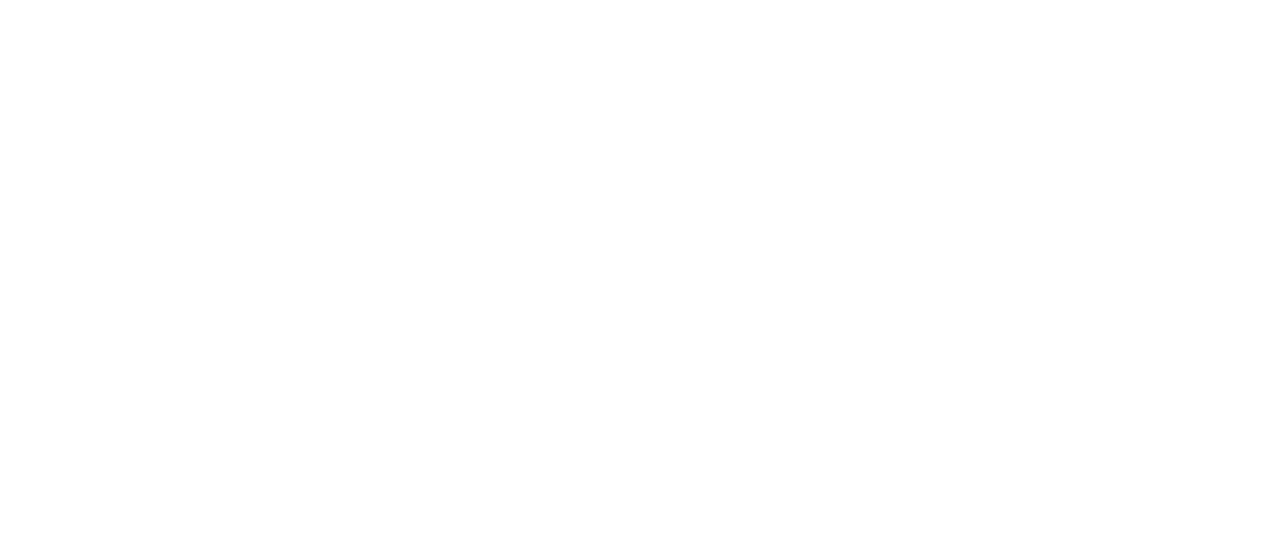
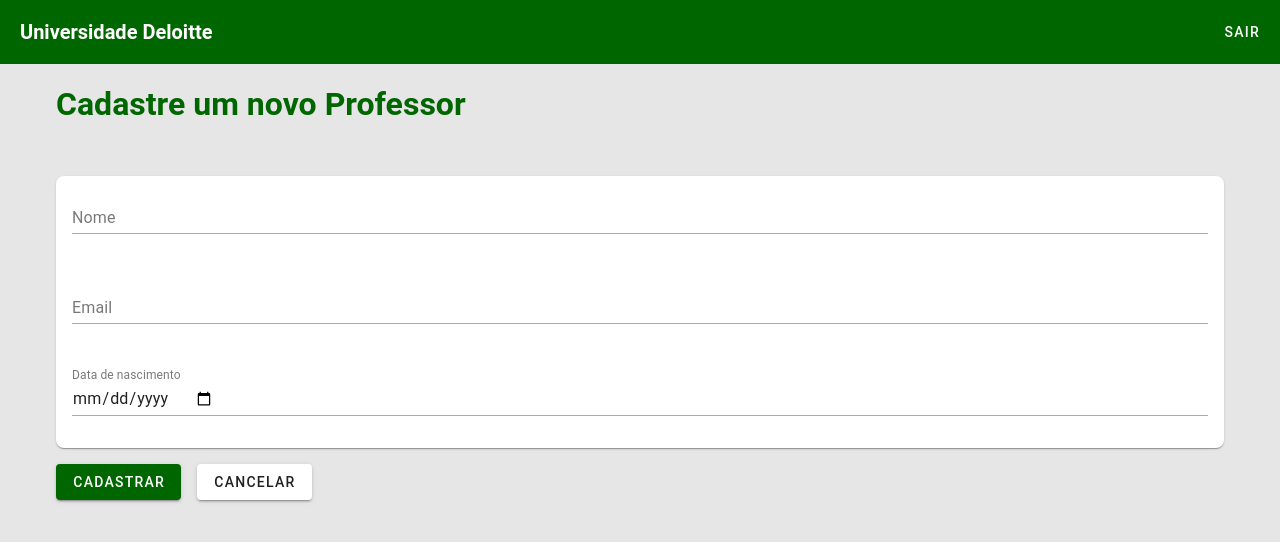
Before and after one commit to gabrielCouto26/universidade-deloitte-frontend, a Vue app: page /teacher/new in a window 1280 px wide. Before the commit this address had no page. Shown: the top 542 px of the page. Built offline with nearby package versions, Linux system fonts and the light colour scheme.

Commit message:
implementa cadastro de professor

```diff
--- a/src/base/router/index.js
+++ b/src/base/router/index.js
@@ -5,6 +5,7 @@ import { HomeRoutes } from '@/home/routes'
 import { GradeRoutes } from '@/grades/routes'
 import { DisciplineRoutes } from '@/disciplines/routes'
 import { StudentRoutes } from '@/students/routes'
+import { TeacherRoutes } from '@/teachers/routes'
 
 const routes = [
   {
@@ -15,7 +16,8 @@ const routes = [
       ...HomeRoutes,
       ...GradeRoutes,
       ...DisciplineRoutes,
-      ...StudentRoutes
+      ...StudentRoutes,
+      ...TeacherRoutes,
     ],
   },
 ]
--- /dev/null
+++ b/src/teachers/components/TeacherForm.vue
@@ -0,0 +1,73 @@
+<script setup>
+import { ref } from 'vue'
+import { useRouter } from 'vue-router';
+import { reactive } from 'vue';
+import BaseForm from '@/base/components/BaseForm.vue';
+
+const props = defineProps({
+    register: Function,
+})
+
+const router = useRouter()
+const form = reactive({
+    name: '',
+    email: '',
+    birthday: ''
+})
+
+const message = ref('')
+
+async function handleRegister() {
+    message.value = ''
+
+    const [res, error] = await props.register(form)
+
+    if (error) {
+        message.value = 'Erro ao cadastrar Professor'
+        return
+    }
+
+    if (res){
+        router.push({ name: 'Home' })
+    }
+}
+
+function handleCancel() {
+    router.back()
+}
+
+</script>
+
+<template>
+    <BaseForm
+        :numFields="Object.keys(form).length"
+        :message="message"
+        :register="handleRegister"
+        :cancel="handleCancel"
+    >
+        <template #field-1>
+            <v-text-field
+                v-model="form.name"
+                label="Nome"
+                variant="underlined"
+            />
+        </template>
+
+        <template #field-2>
+            <v-text-field
+                v-model="form.email"
+                label="Email"
+                variant="underlined"
+            />
+        </template>
+
+        <template #field-3>
+            <v-text-field
+                v-model="form.birthday"
+                label="Data de nascimento"
+                type="date"
+                variant="underlined"
+            />
+        </template>
+    </BaseForm>
+</template>
--- a/src/teachers/composable/index.js
+++ b/src/teachers/composable/index.js
@@ -1,5 +1,6 @@
 import { ref } from 'vue'
-import { getTeachers } from '@/teachers/services'
+import { getTeachers, createTeacher } from '@/teachers/services'
+import { TEACHER_USER_TYPE } from '@/base/enums'
 
 export const useTeachers = () => {
     const teachers = ref([])
@@ -15,8 +16,19 @@ export const useTeachers = () => {
         }
     }
 
+    async function addTeacher(data) {
+        data.user_type = TEACHER_USER_TYPE
+        const [res, error] = await createTeacher({ user: data })
+        if (error)
+            return [null, error]
+
+        if (res)
+            return [res, null]
+    }
+
     return {
         teachers,
         teachersList,
+        addTeacher
     }
 }
--- /dev/null
+++ b/src/teachers/routes.js
@@ -0,0 +1,7 @@
+export const TeacherRoutes = [
+    {
+        path: '/teacher/new',
+        name: 'NewTeacher',
+        component: () => import('./views/Teacher.vue')
+    }
+]
--- a/src/teachers/services/index.js
+++ b/src/teachers/services/index.js
@@ -9,6 +9,16 @@ async function getTeachers(){
     }
 }
 
+async function createTeacher(data){
+    try {
+        const res = await http.post('/api/teachers/', data)
+        return [res.data, null]
+    } catch (error) {
+        return [null, error]
+    }
+}
+
 export {
     getTeachers,
+    createTeacher
 }
--- /dev/null
+++ b/src/teachers/views/Teacher.vue
@@ -0,0 +1,22 @@
+
+<script setup>
+import { useTeachers } from '@/teachers/composable'
+import TeacherForm from '@/teachers/components/TeacherForm'
+
+const { addTeacher } = useTeachers()
+</script>
+
+<template>
+    <v-container>
+        <h1 class="mb-12 color-green">Cadastre um novo Professor</h1>
+        <TeacherForm
+            :register="addTeacher"
+        />
+    </v-container>
+</template>
+
+<style>
+.color-green {
+  color: #006600 !important;
+}
+</style>
```
